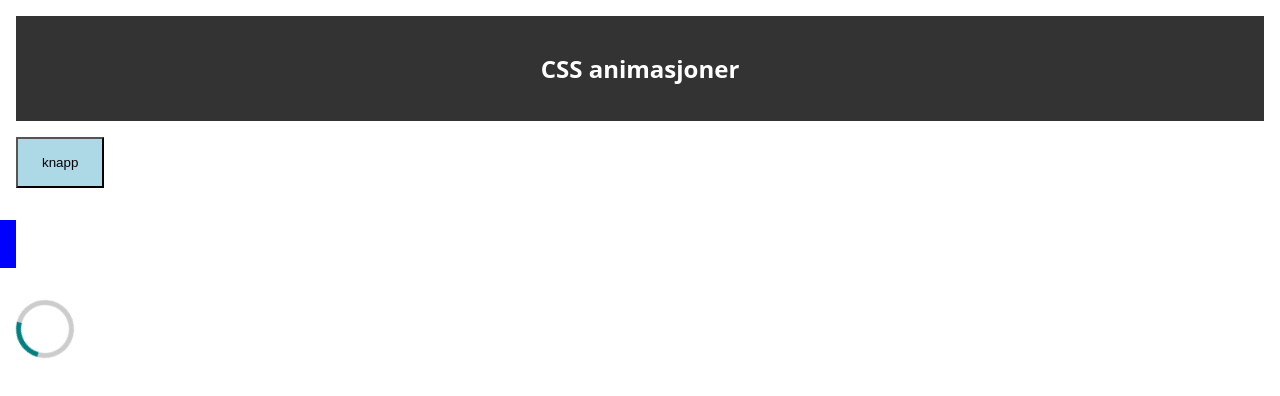
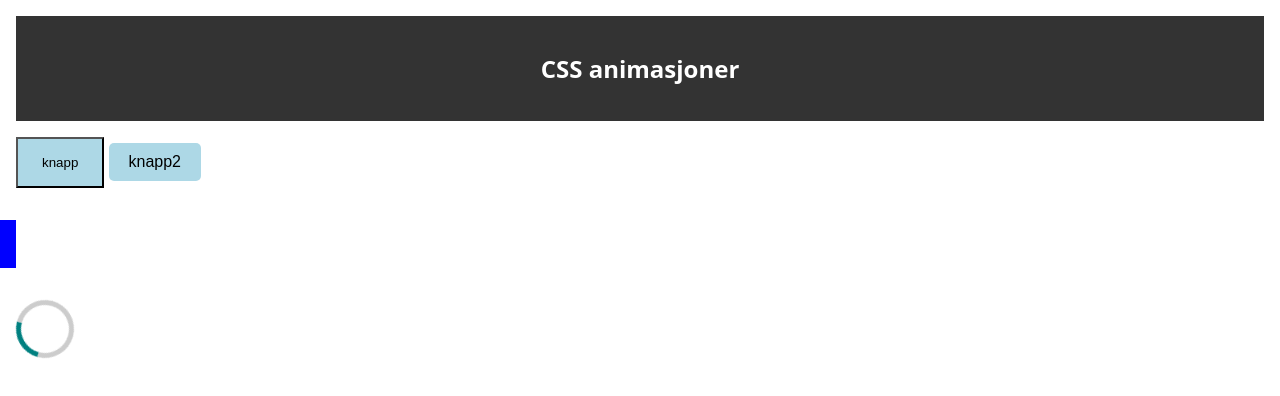
Before and after one commit to OsteroyergoyJA/Undervisning-css-animasjoner, a website: page index.html in a window 1280 px wide. Drawn offline with Linux system fonts and the light colour scheme.

Commit message:
Notater fra css animasjon2

```diff
--- a/index.html
+++ b/index.html
@@ -17,6 +17,7 @@
   </header>
     <main>
       <button class="hover-button">knapp</button>
+      <button class="animation-button">knapp2</button>
       <div class="div-animation"></div>
       <div class="loading-spinner">
 
--- a/styles.css
+++ b/styles.css
@@ -107,3 +107,34 @@ header {
     opacity: 100%;
   }
 }
+
+.animation-button {
+  background-color: lightblue;
+  color: black;
+  padding: 10px 20px;
+  font-size: 1rem;
+  border: none;
+  border-radius: 5px;
+  cursor: pointer;
+
+
+}
+
+
+.animation-button:hover {
+  background-color: teal;
+  color: white;
+  transform: scale(1.1);
+
+}
+
+.animation-button:hover {
+  animation: pulse 0.5s infinite;
+}
+
+@keyframes pulse {
+  0% {transform: scale(1);}
+  50% { transform: scale(1.1);}
+  100% {transform: scale(1);}
+
+}
```
